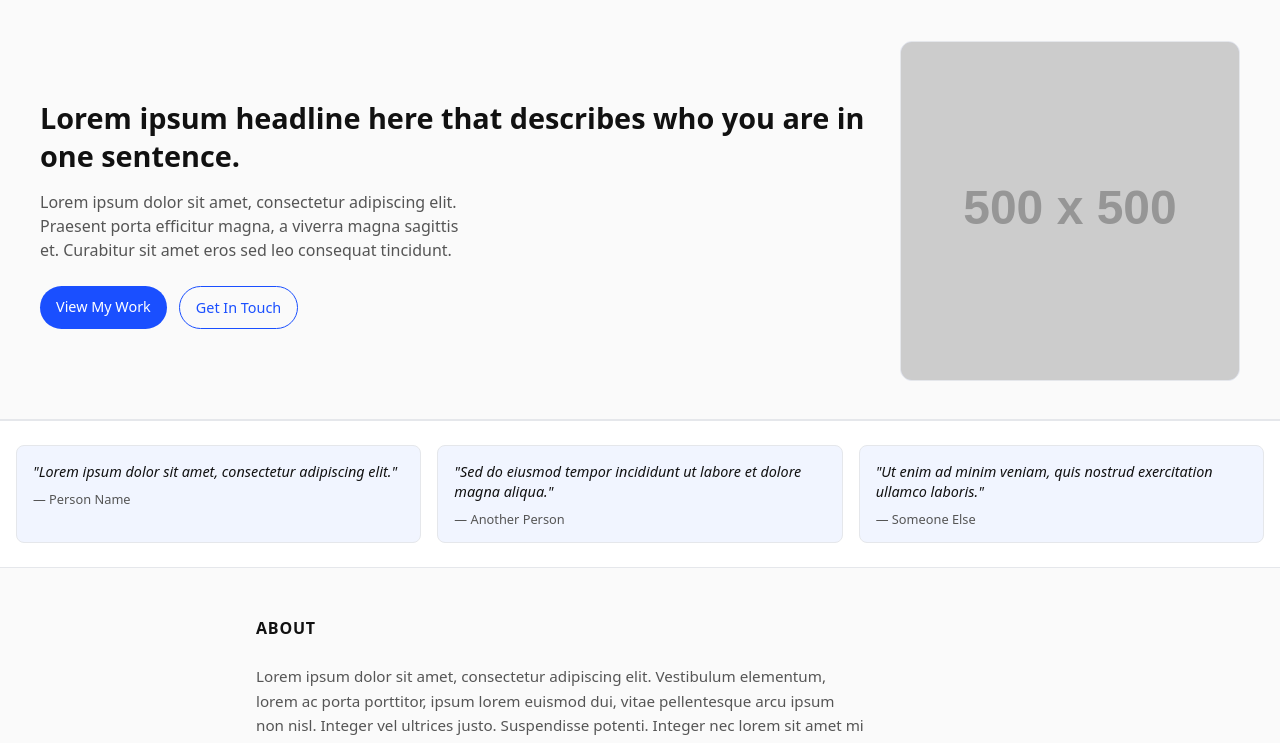
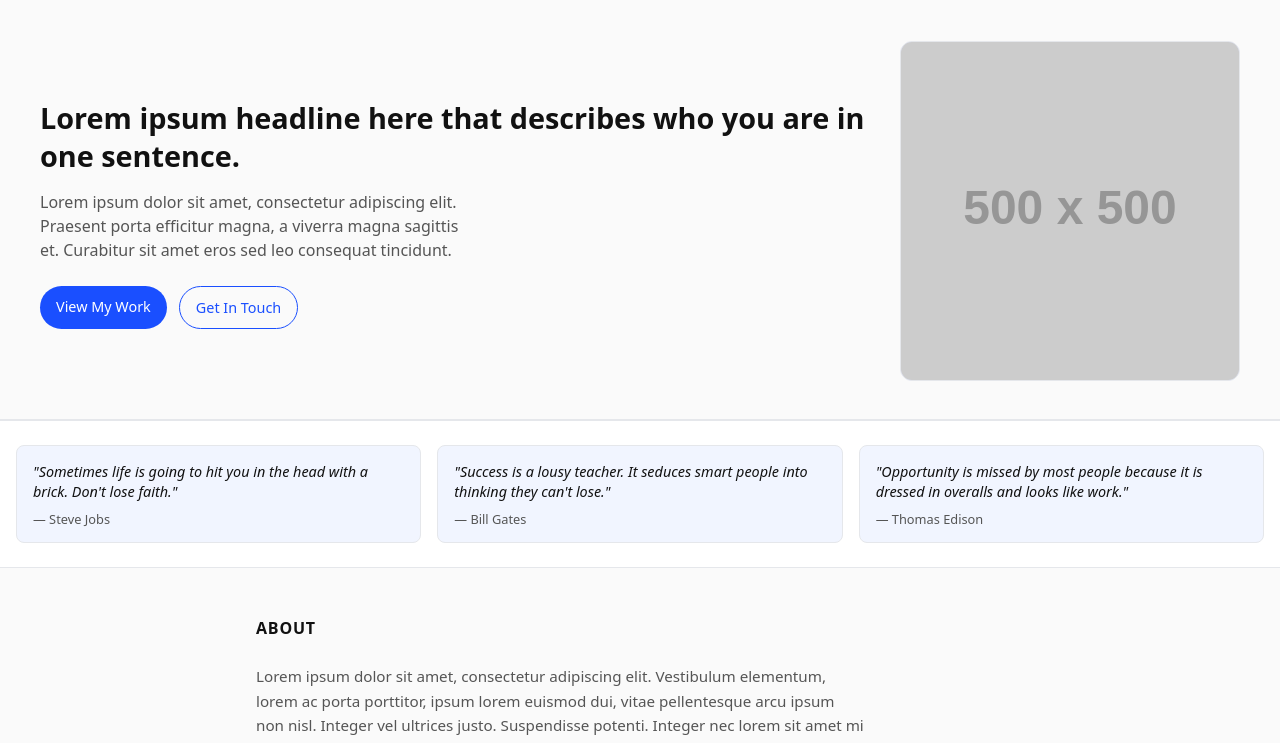
Before and after one commit to mr-hazmat/mr-hazmat.github.io, a plain HTML site: page index.html in a window 1280 px wide. Shown: the part 56-799 px from the top of the page. Drawn offline with Linux system fonts and the light colour scheme; placeholder pictures from the web are drawn by us.

Commit message:
why do i have to say everything i change im just gonna leave this blank from now on unless its important :"

```diff
--- a/index.html
+++ b/index.html
@@ -53,16 +53,16 @@
   <!-- Quote Strip -->
   <section class="quote-strip">
     <div class="quote-card">
-      <p class="quote-text">"Lorem ipsum dolor sit amet, consectetur adipiscing elit."</p>
-      <p class="quote-author">— Person Name</p>
+      <p class="quote-text">"Sometimes life is going to hit you in the head with a brick. Don't lose faith."</p>
+      <p class="quote-author">— Steve Jobs</p>
     </div>
     <div class="quote-card">
-      <p class="quote-text">"Sed do eiusmod tempor incididunt ut labore et dolore magna aliqua."</p>
-      <p class="quote-author">— Another Person</p>
+      <p class="quote-text">"Success is a lousy teacher. It seduces smart people into thinking they can't lose."</p>
+      <p class="quote-author">— Bill Gates</p>
     </div>
     <div class="quote-card">
-      <p class="quote-text">"Ut enim ad minim veniam, quis nostrud exercitation ullamco laboris."</p>
-      <p class="quote-author">— Someone Else</p>
+      <p class="quote-text">"Opportunity is missed by most people because it is dressed in overalls and looks like work."</p>
+      <p class="quote-author">— Thomas Edison</p>
     </div>
   </section>
 
@@ -168,8 +168,7 @@
 
     <div class="contact-card">
       <p>
-        Want to connect, collaborate, or ask questions? Lorem ipsum dolor sit amet,
-        consectetur adipiscing elit. Aliquam erat volutpat.
+        Contact me here!
       </p>
       <ul class="contact-list">
         <li>Email: <a href="mailto:example@email.com">example@email.com</a></li>
@@ -184,7 +183,7 @@
     <div class="footer-inner">
       <p class="footer-name">Your Name</p>
       <p class="footer-copy">
-        © <span id="year"></span> | Lorem ipsum dolor sit amet. Built for the web.
+        © <span id="year"></span> | Lorem ipsum dolor sit amet. Hosted by Github Pages.
       </p>
     </div>
   </footer>
```
